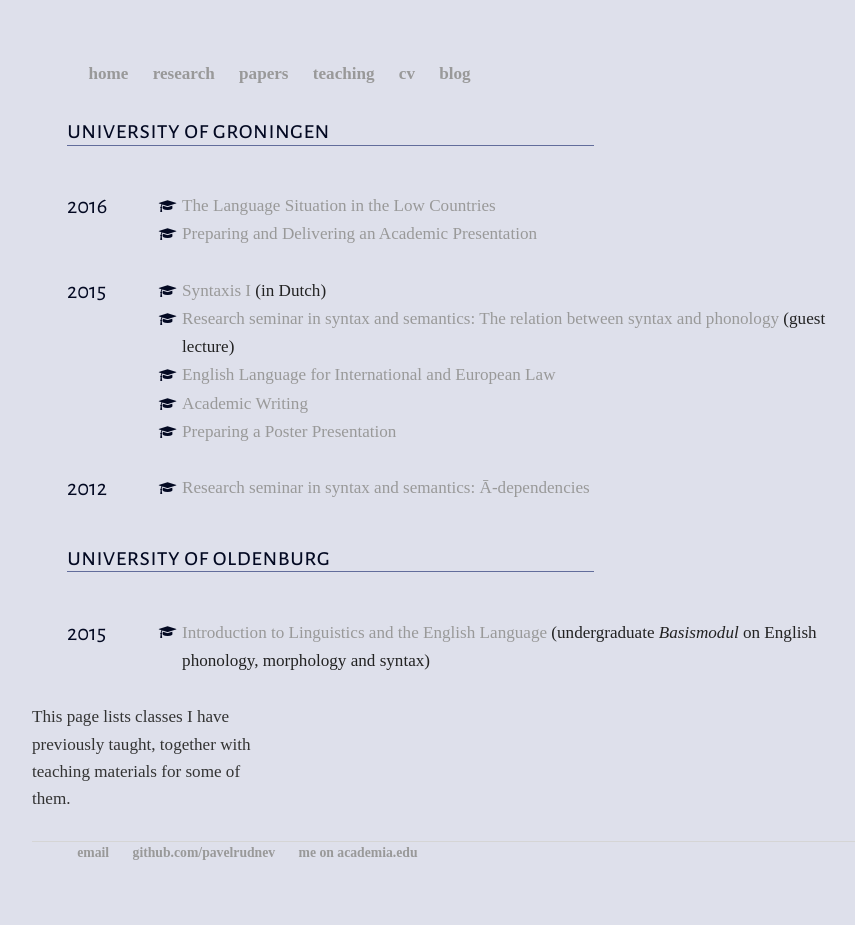
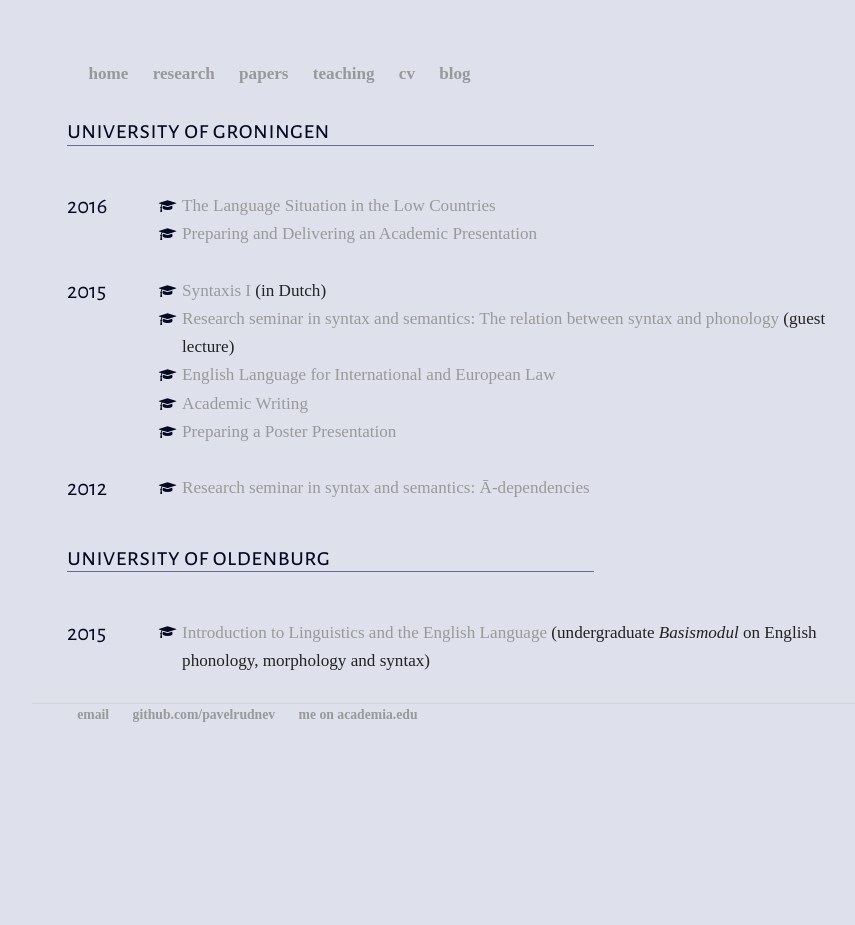
Before and after one commit to mishaknyazev/pavelrudnev.github.io, a Jekyll site: the page teaching/index.html, which Jekyll copies as it is, in a window 1280 px wide. Shown: the whole page, without its empty margins (192-1047 px from the left). Built offline with Jekyll 4.4.1, drawn with Linux system fonts in a browser that asks for light colours; nearby versions of some CDN libraries; some web fonts are replaced; after the commit the page ends 900 px from its top, so only the background shows below that.

Commit message:
Update Teaching page

```diff
--- a/teaching/index.html
+++ b/teaching/index.html
@@ -138,9 +138,6 @@
 </div>
 </div>
 
-<div class="unit-30">
-<p>This page lists classes I have previously taught, together with teaching materials for some of them. </p>
-</div>
 
 
 		<footer>
```
